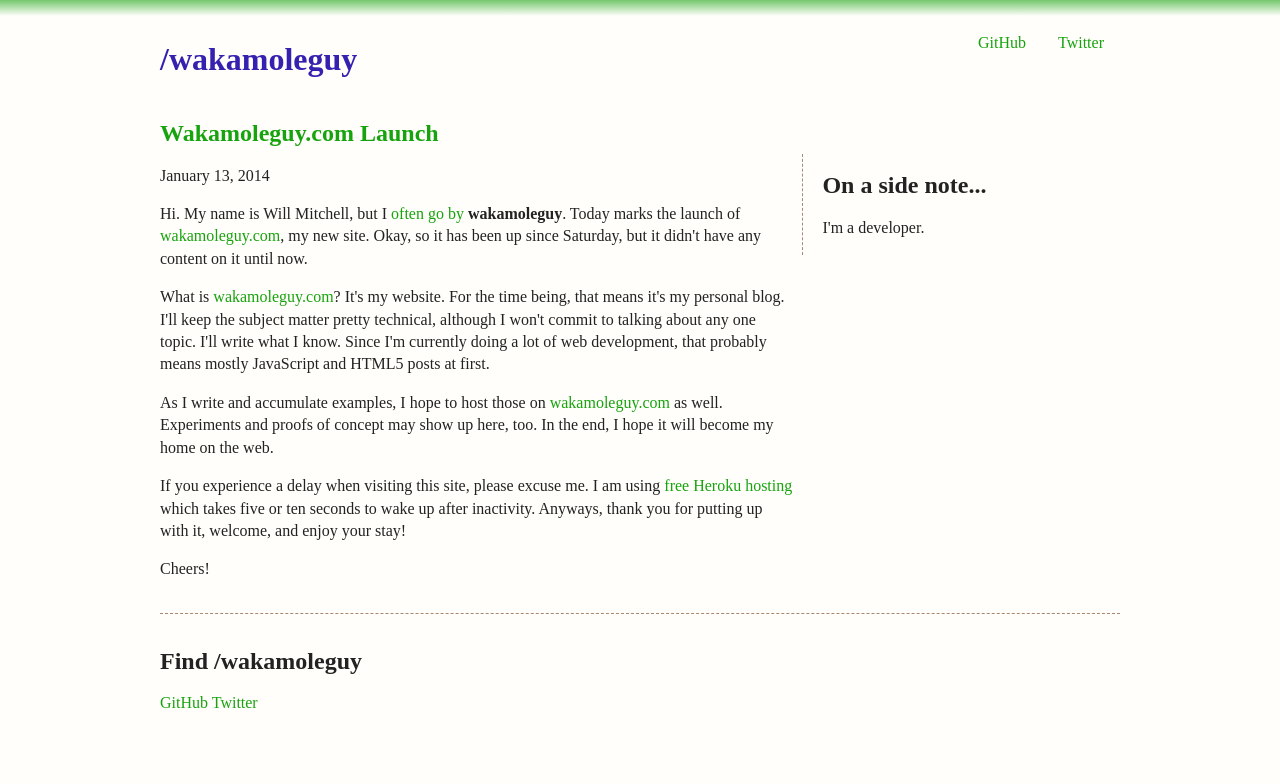
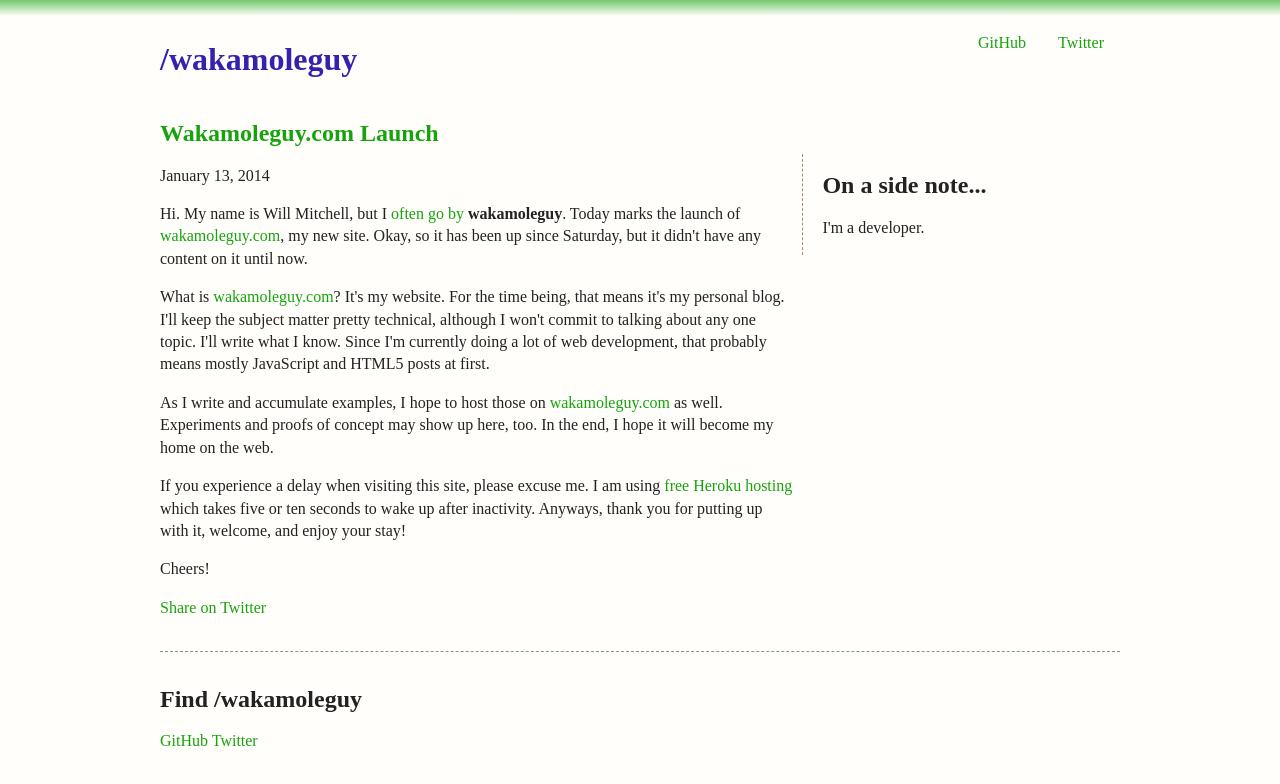
Before and after one commit to wakamoleguy/wakamoleguy.com, a website: page htdocs/2014/launch/index.html in a window 1280 px wide. Drawn offline with Linux system fonts and the light colour scheme; a web font is replaced by a local one.

Commit message:
More Twitter share links

```diff
--- a/htdocs/2014/launch/index.html
+++ b/htdocs/2014/launch/index.html
@@ -29,6 +29,11 @@
         <p>As I write and accumulate examples, I hope to host those on <a href="http://www.wakamoleguy.com">wakamoleguy.com</a> as well.  Experiments and proofs of concept may show up here, too. In the end, I hope it will become my home on the web.</p>
         <p>If you experience a delay when visiting this site, please excuse me. I am using <a href="https://www.heroku.com">free Heroku hosting</a> which takes five or ten seconds to wake up after inactivity. Anyways, thank you for putting up with it, welcome, and enjoy your stay!</p>
         <p class="signoff">Cheers!</p>
+
+        <p class="tweetthis">
+          <a href="https://twitter.com/share?url=http://www.wakamoleguy.com/2014/launch/&text=Wakamoleguy.com Launch&via=wakamoleguy" target="_blank">Share on Twitter</a>
+        </p>
+
       </article>
       <aside>
         <h2>On a side note...</h2>
```
Also changed, not shown: htdocs/2014/theme-and-variations-accordion/index.html (+1 -1 lines), htdocs/2014/vanilla-accordion/index.html (+5 -0 lines).
